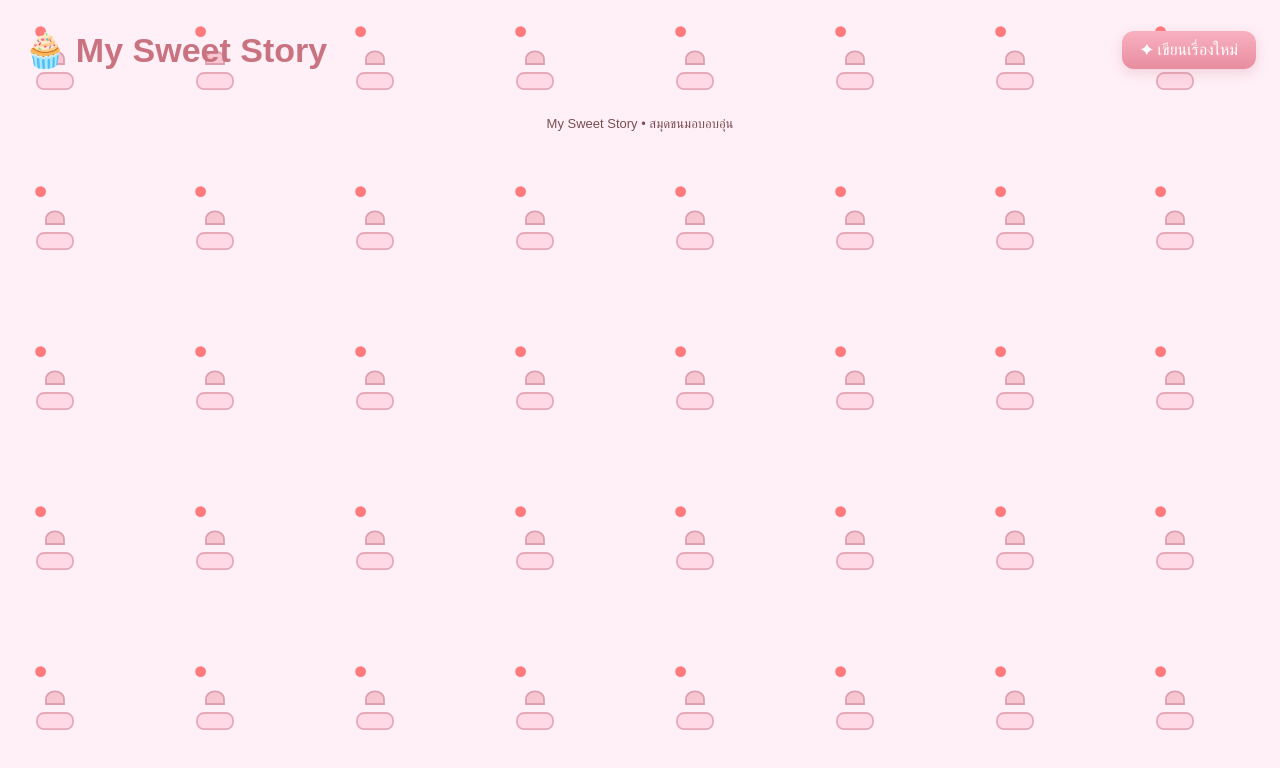
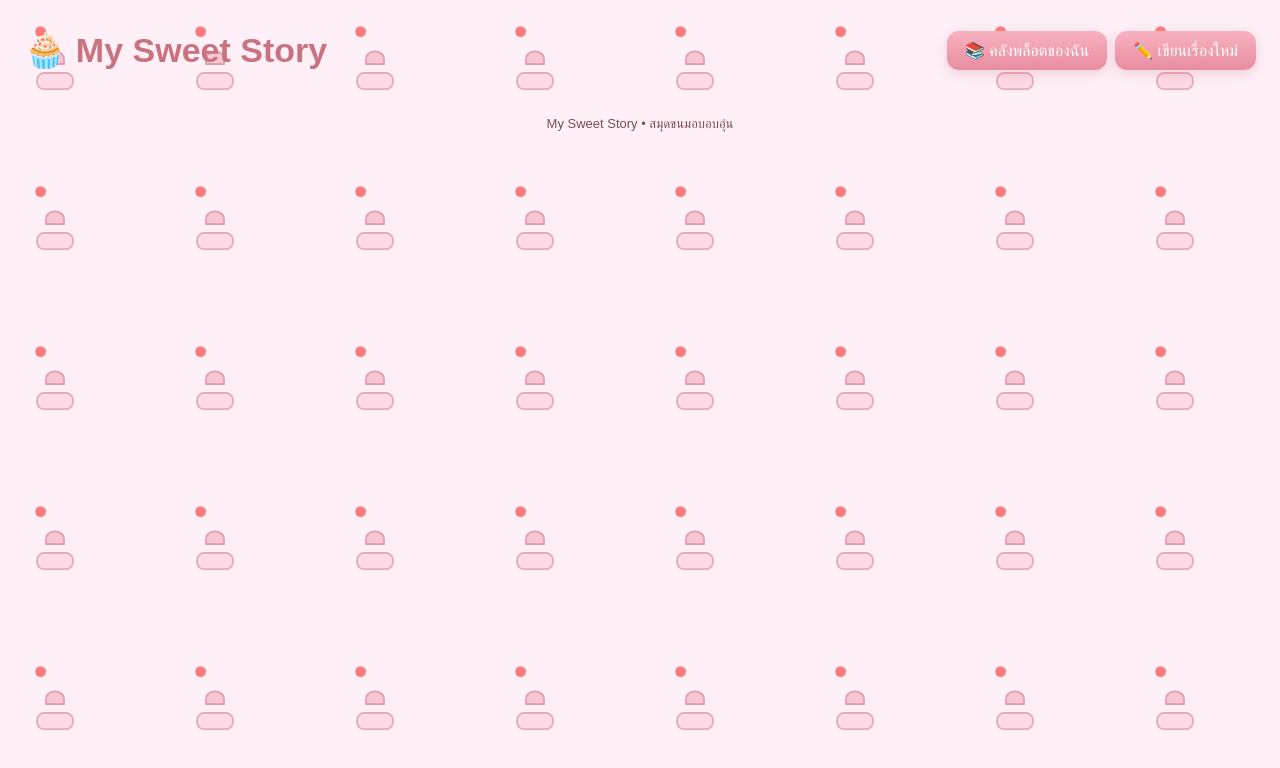
Before and after one commit to FILLUPr/plumeo-web, a website: page index.html in a window 1280 px wide. Drawn offline with Linux system fonts and the light colour scheme; no server answers.

Commit message:
index.html

```diff
--- a/index.html
+++ b/index.html
@@ -48,7 +48,8 @@
 <header>
   <div class="top-controls"><h1>🧁 My Sweet Story</h1></div>
   <div class="top-controls">
-    <button class="btn" id="newBtn">✦ เขียนเรื่องใหม่</button>
+    <button class="btn" id="newBtn">📚 คลังพล็อตของฉัน</button>
+    <button class="btn" id="newBtn">✏️ เขียนเรื่องใหม่</button>
     <button class="btn" id="loginBtn" style="display:none">🔑 เข้าสู่ระบบ</button>
     <button class="btn" id="logoutBtn" style="display:none">🚪 ออกจากระบบ</button>
   </div>
```
